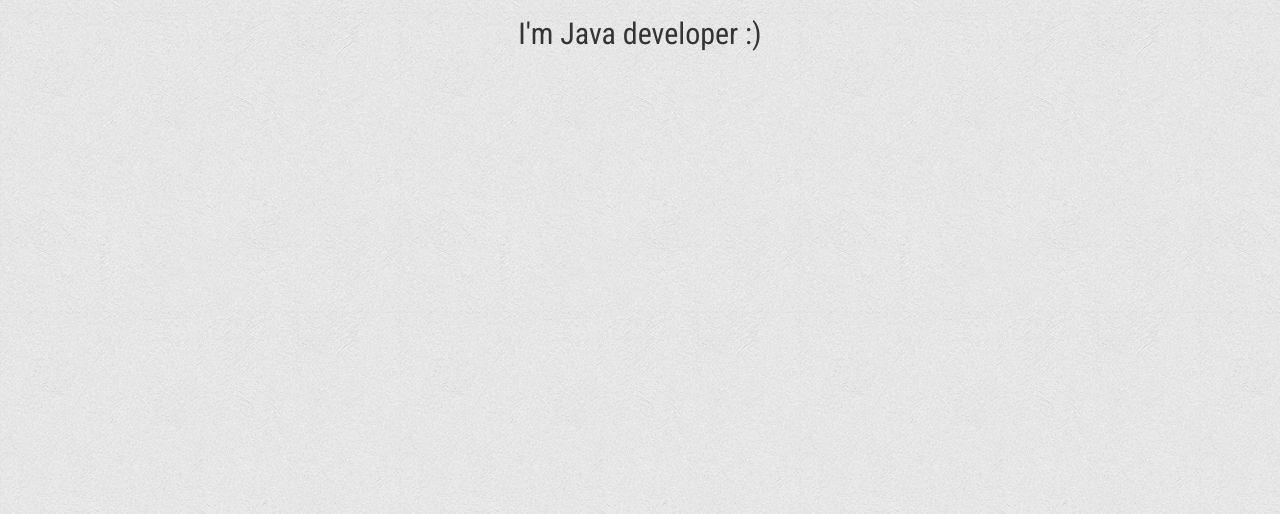
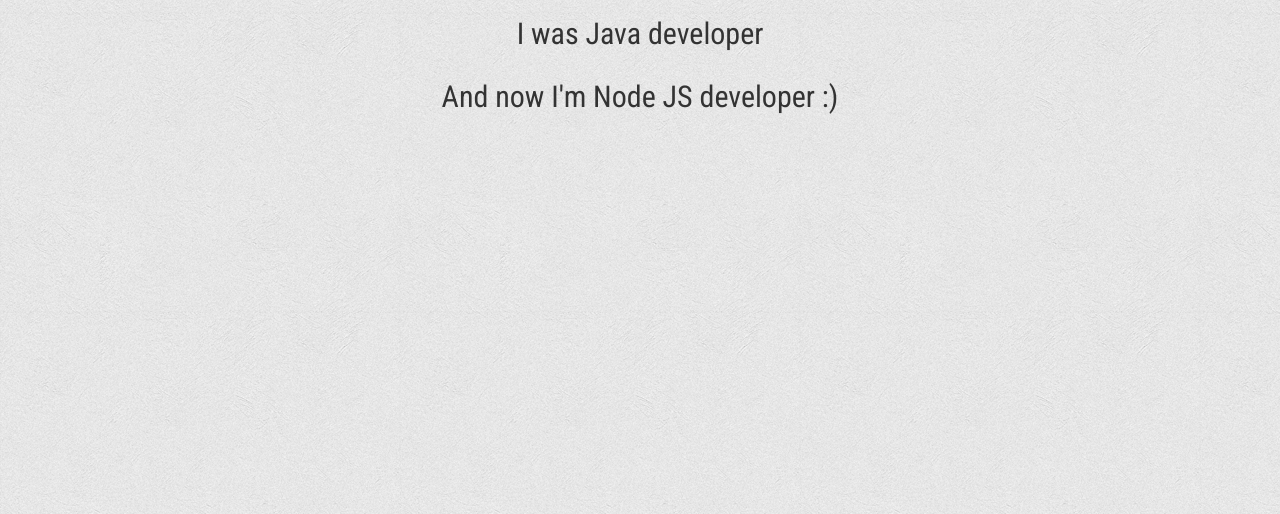
Before and after one commit to olegnikitin/olegnikitin.github.io, a plain HTML site: page index.html in a window 1280 px wide. Shown: the part 286-800 px from the top of the page. Drawn offline with nearby package versions, Linux system fonts and the light colour scheme.

Commit message:
Updated info

```diff
--- a/index.html
+++ b/index.html
@@ -37,7 +37,10 @@
 </header>
 <div class="container text-center main">
 	<div class="row">
-		<h2>I'm Java developer :)</h2><!--TODO: put additional info here-->
+		<h2>I was Java developer</h2>
+	</div>
+	<div class="row">
+		<h2>And now I'm Node JS developer :)</h2>
 	</div>
 </div>
 <!--Scripts and libraries here-->
```
